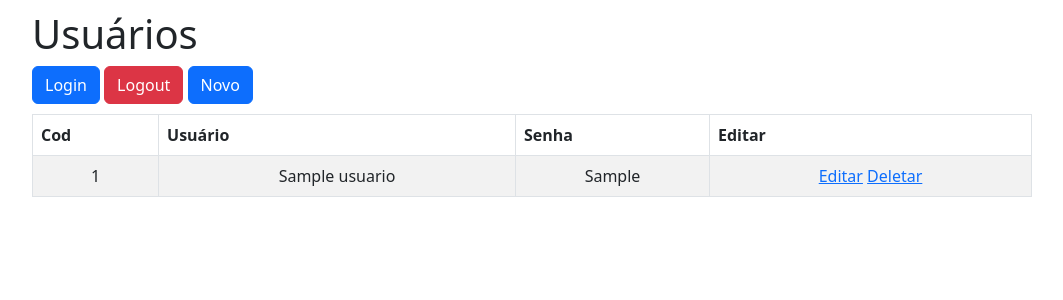
After one commit to Douglaxz/gerenciamentoEquipe, a Flask app: page /usuario in a window 1280 px wide. The commit adds this page. Shown: the top 300 px of the page, without its empty margins (108-1171 px from the left). Run offline with Flask 2, Linux system fonts and the light colour scheme; tables that the repository leaves empty hold one stand-in row (values such as "Sample post"); some libraries are stand-ins or nearby versions.

Commit message:
separação do crud por modulos

```diff
--- a/templates/editar.html
+++ b/templates/editar.html
@@ -13,6 +13,7 @@
         <fieldset>
             {{foto_usuario}}
             <input type="hidden" name="id" id="id" value="{{id}}">
+            {{form.csrf_token()}}
             <div class="form-group">
                 {{form.nome.label(class="form-label")}}
                 {{form.nome(class="form-control")}}
--- a/templates/novo.html
+++ b/templates/novo.html
@@ -1,7 +1,5 @@
 {% extends "template.html"%}
 {% block conteudo %}
-
-
       <form method="post" action="{{ url_for('criar') }}" enctype="multipart/form-data">
         <figure>
           <img class="img-fluid" src="{{url_for('imagem',nome_arquivo='semfoto.png')}}">
--- /dev/null
+++ b/templates/usuarios.html
@@ -0,0 +1,31 @@
+{% extends "template.html"%}
+{% block conteudo %}
+<a class="btn btn-primary" href="{{url_for('login')}}">Login</a>
+<a class="btn btn-danger" href="{{url_for('logout')}}">Logout</a>
+<a class="btn btn-primary" href="{{url_for('novo')}}">Novo</a>
+        <table class="table table-striped table-responsive table-bordered">
+            <thead class="thead-default">
+                <tr>
+                    <th>Cod</th>
+                    <th>Usuário</th>
+                    <th>Senha</th>
+                    <th>Editar</th>
+                </tr>
+            </thead>
+            <tbody>
+            {% for usuario in usuarios %}
+                <tr>
+                    <td>{{ usuario.cod_usuario }}</td>
+                    <td>{{ usuario.nome_usuario }}</td>
+                    <td>{{ usuario.senha_usuario }}</td>
+                    <td>
+                        <a href="{{url_for('editar',id=usuario.cod_usuario)}}">Editar</a>
+                        <a href="{{url_for('deletar',id=usuario.cod_usuario)}}">Deletar</a>
+                    </td>
+
+
+                </tr>
+            {% endfor %}
+            </tbody>
+        </table>
+{% endblock%}
--- a/views.py
+++ b/views.py
@@ -5,11 +5,21 @@ from models import usuarios
 from helpers import recupera_imagem,deleta_arquivos, FormularioUsuario
 import time
 
+#---------------------------------------------------------------------------------------------------------------------------------
+#usuarios
+#---------------------------------------------------------------------------------------------------------------------------------
+
 # rota index para mostrar os usuários
 @app.route('/')
 def index():
-    lista = usuarios.query.order_by(usuarios.cod_usuario)
-    return render_template('index.html', titulo='Usuários' , usuarios=lista)
+    return render_template('index.html', titulo='Bem vindos')
+
+# rota index para mostrar os usuários
+@app.route('/usuario')
+def usuario():
+    lista1 = usuarios.query.order_by(usuarios.cod_usuario)
+    return render_template('usuarios.html', titulo='Usuários' , usuarios=lista1)
+
 
 # rota para criar novo formulário usuário
 @app.route('/novo')
```
Also changed, not shown: templates/index.html (+0 -28 lines).
